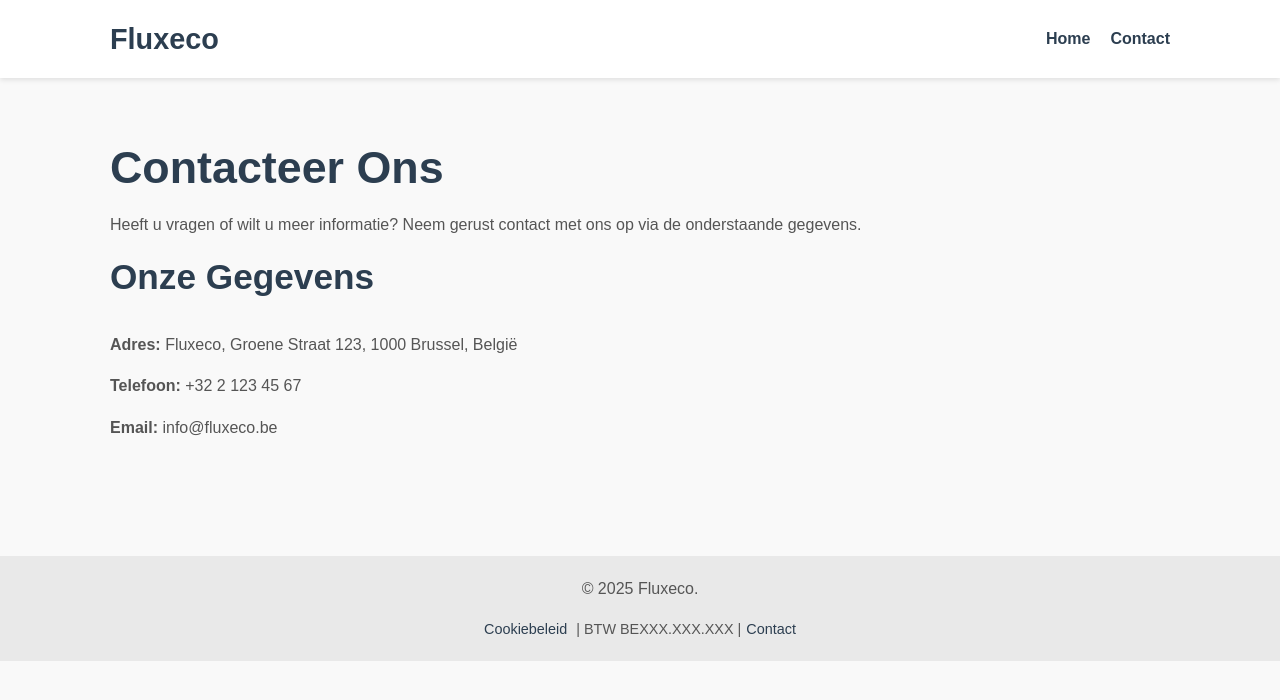
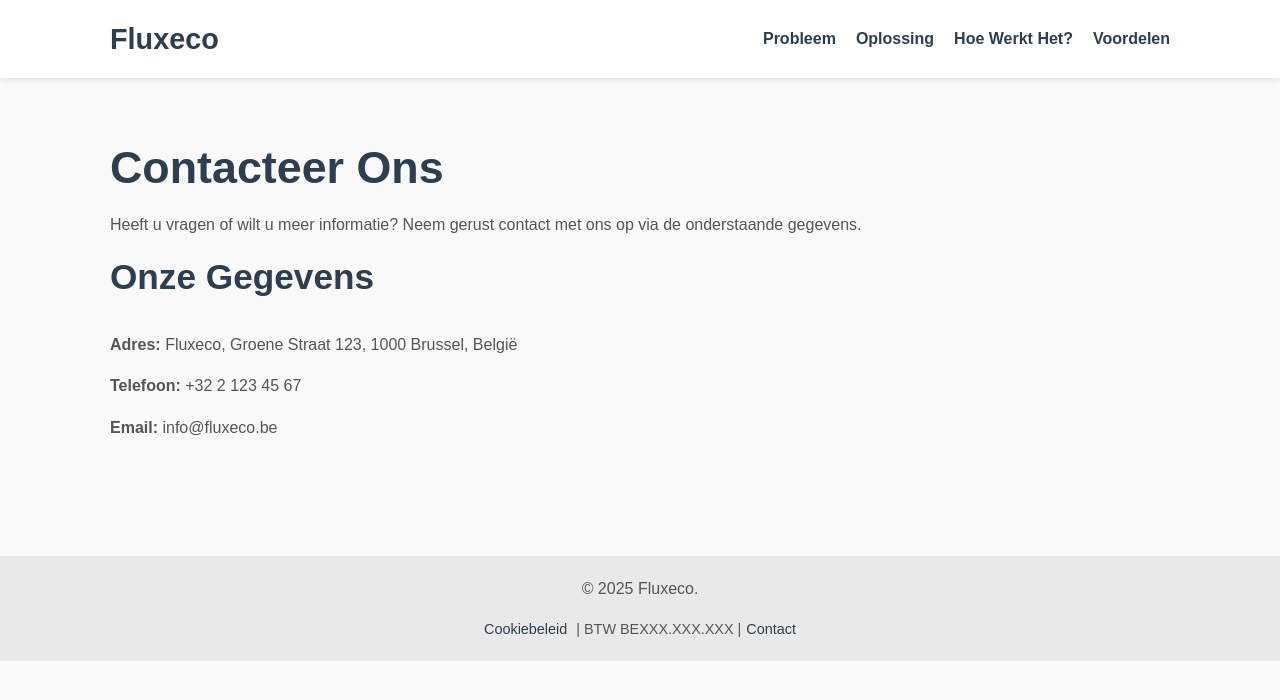
Before and after one commit to Copystrike/fluxeco, a Next.js app: page /contact in a window 1280 px wide. Shown: the top 700 px of the page. Built offline with nearby package versions, Linux system fonts and the light colour scheme.

Commit message:
Update navigation links in Contact and Home pages

```diff
--- a/src/app/contact/page.tsx
+++ b/src/app/contact/page.tsx
@@ -8,8 +8,10 @@ export default function Contact() {
                     <a href="/" className="logo">Fluxeco</a>
                     <nav>
                         <ul>
-              <li><a href="/">Home</a></li>
-              <li><a href="/contact">Contact</a></li>
+                            <li><a href="#problem">Probleem</a></li>
+                            <li><a href="#solution">Oplossing</a></li>
+                            <li><a href="#how-it-works">Hoe Werkt Het?</a></li>
+                            <li><a href="#benefits">Voordelen</a></li>
                         </ul>
                     </nav>
                 </div>
--- a/src/app/page.tsx
+++ b/src/app/page.tsx
@@ -13,8 +13,6 @@ export default function Home() {
               <li><a href="#solution">Oplossing</a></li>
               <li><a href="#how-it-works">Hoe Werkt Het?</a></li>
               <li><a href="#benefits">Voordelen</a></li>
-              <li><a href="#pricing">Prijzen</a></li>
-              <li><a href="#about">Over Ons</a></li>
             </ul>
           </nav>
           <a href="#signup" className="cta-button nav-cta">Meld Interesse</a>
```
Lines whose indentation alone changed are shown as unchanged.
